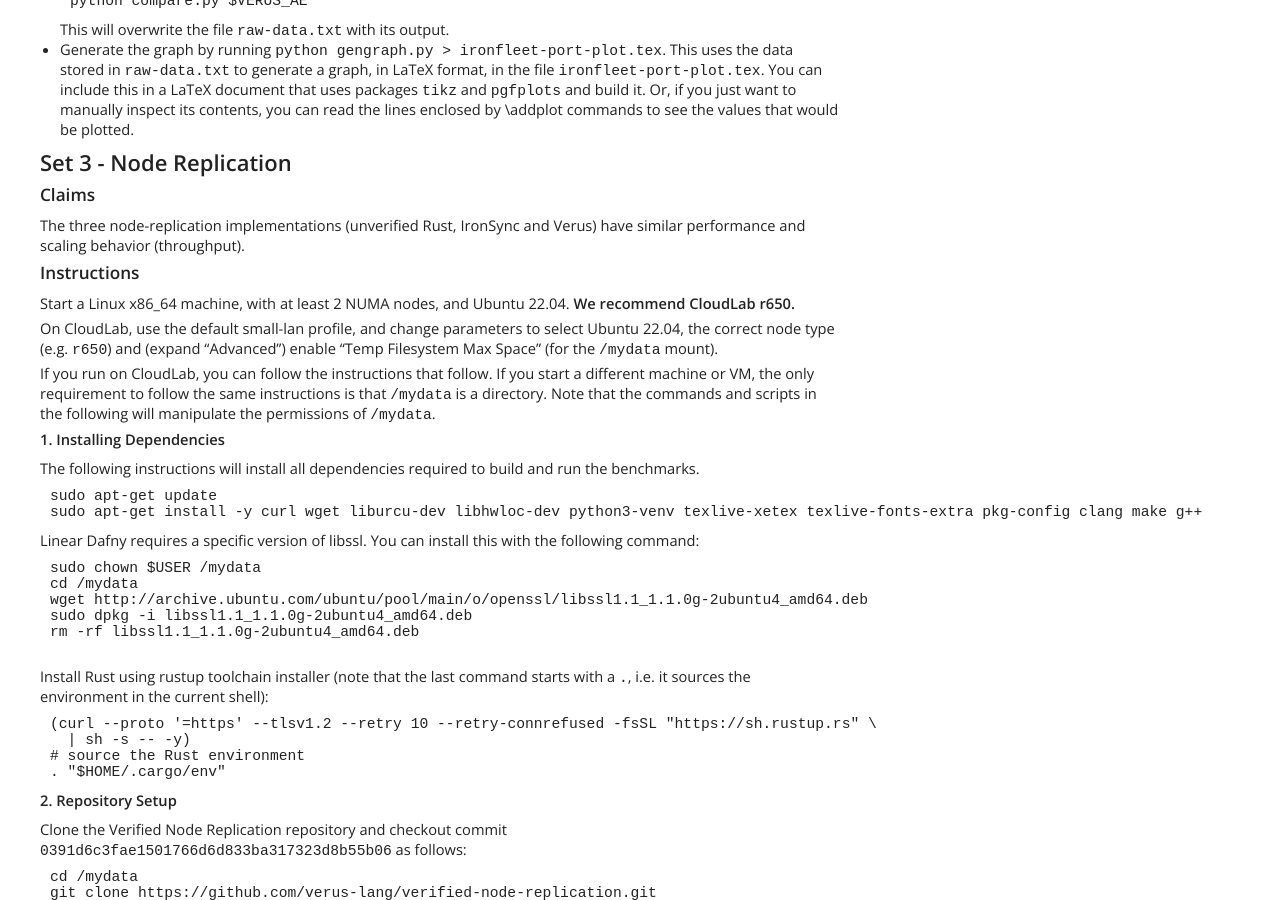
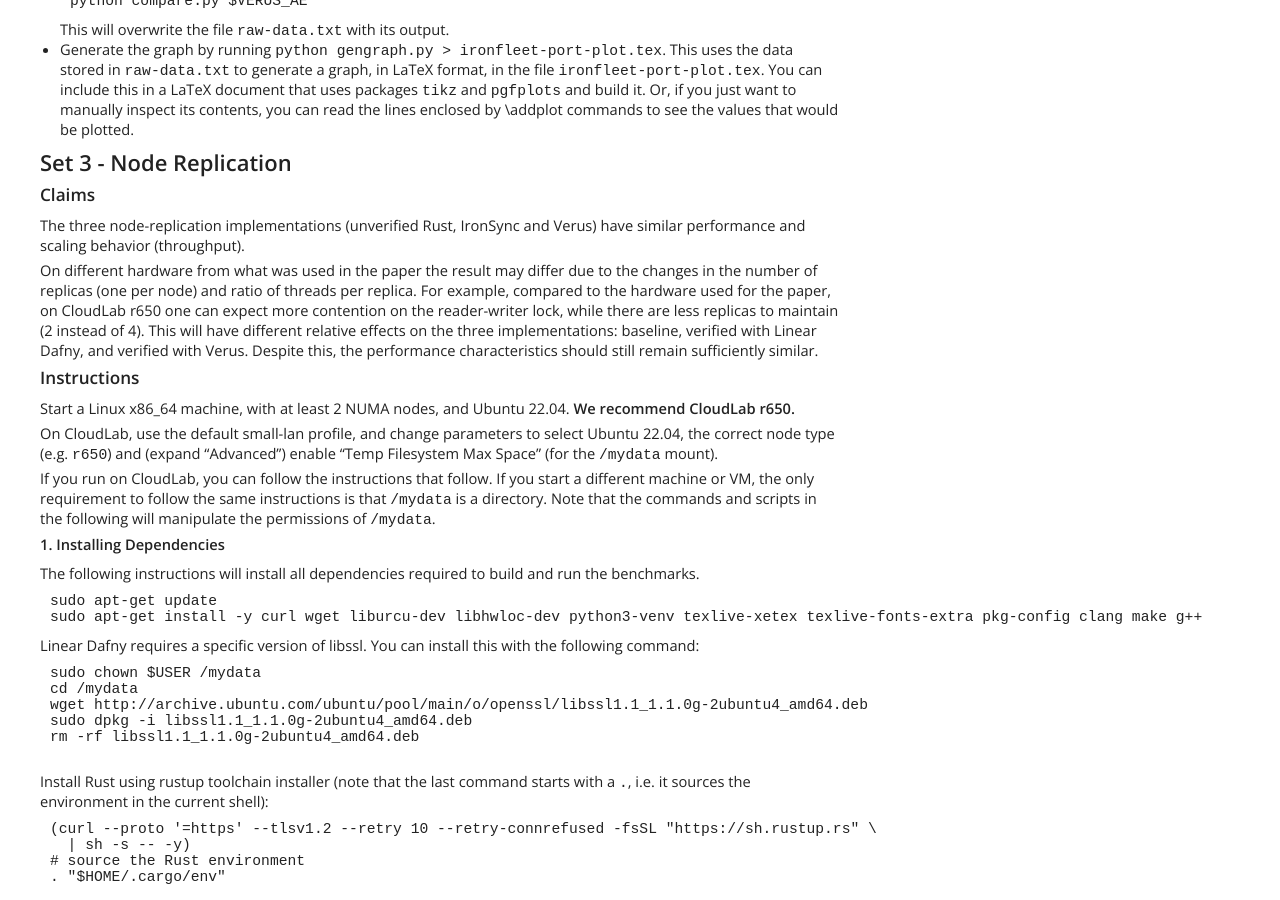
Before and after one commit to verus-lang/paper-sosp24-artifact, a Jekyll site: the page built from site/guide.md, in a window 1280 px wide and 900 px high, scrolled down 9105 px. Built offline with Jekyll 4.4.1, drawn with Linux system fonts in a browser that asks for light colours.

Commit message:
clarify claim on Set 3

```diff
--- a/site/guide.md
+++ b/site/guide.md
@@ -677,6 +677,15 @@ cd verus-sosp24-artifact
 The three node-replication implementations (unverified Rust, IronSync and Verus) have similar
 performance and scaling behavior (throughput).
 
+On different hardware from what was used in the
+paper the result may differ due to the changes in the number of replicas (one per node)
+and ratio of threads per replica.
+For example, compared to the hardware used for the paper,
+on CloudLab r650 one can expect more contention on the reader-writer lock,
+while there are less replicas to maintain (2 instead of 4). This will have different relative effects
+on the three implementations: baseline, verified with Linear Dafny, and verified with Verus.
+Despite this, the performance characteristics should still remain sufficiently similar.
+
 ### Instructions
 
 Start a Linux x86_64 machine, with at least 2 NUMA nodes, and Ubuntu 22.04. **We recommend CloudLab r650.**
```
